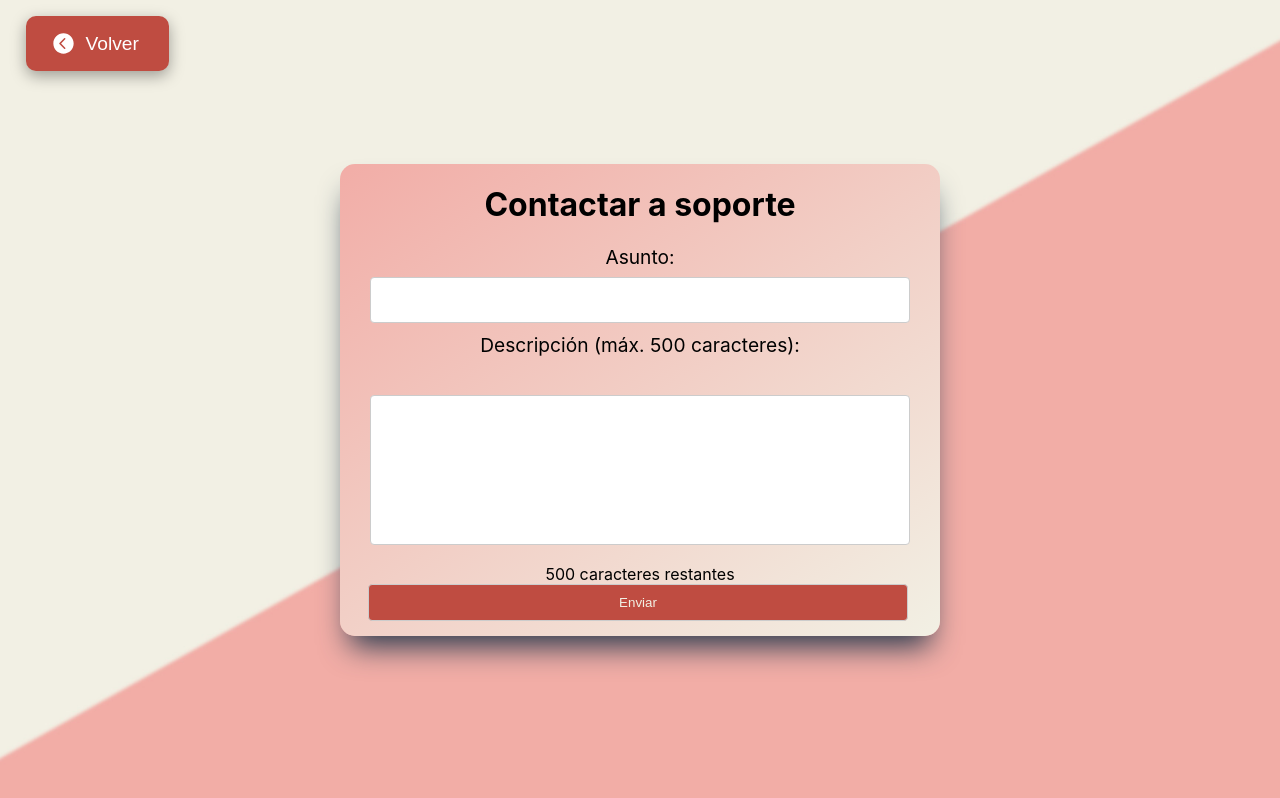
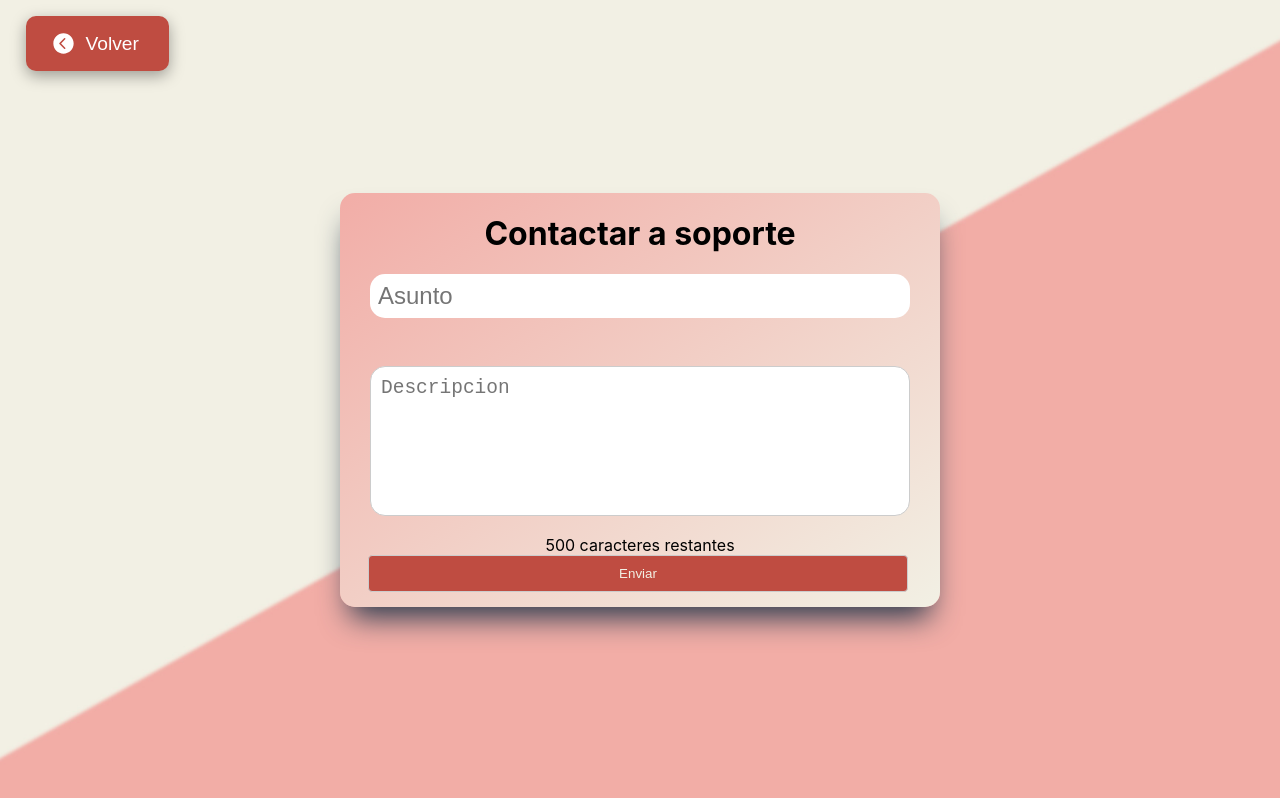
Before and after one commit to leodelmas00/front-truequetools, a React (Create React App) app: page /Support in a window 1280 px wide. Built offline with nearby package versions, Linux system fonts and the light colour scheme.

Commit message:
Cambios generales

```diff
--- a/src/components/HistorialSolicitudes.jsx
+++ b/src/components/HistorialSolicitudes.jsx
@@ -1,8 +1,11 @@
+import React, { useState, useEffect } from 'react';
+import axios from 'axios';
+import { baseURL } from '../api/trueque.api';
+import { IoChevronBackCircle } from 'react-icons/io5';
 import '../styles/HistorialSolicitudes.css';
-import axios from 'axios';
-import { useState, useEffect } from 'react';
-import { baseURL } from '../api/trueque.api';
-import { IoChevronBackCircle } from "react-icons/io5";
+import 'animate.css';
+import 'animate.css/animate.min.css';
+
 
 function HistorialSolicitudes() {
     const [solicitudes, setSolicitudes] = useState([]);
@@ -30,6 +33,10 @@ function HistorialSolicitudes() {
         loadSolicitudes();
     }, []);
 
+    const handleGoBack = () => {
+        window.history.back(); // Redirige a la página anterior en el historial del navegador
+    };
+
     if (loading) {
         return <div className="loading">Cargando...</div>;
     }
@@ -38,17 +45,13 @@ function HistorialSolicitudes() {
         return <div className="error">{error}</div>;
     }
 
-    const handleGoBack = () => {
-        window.history.back(); // Redirige a la página anterior en el historial del navegador
-      };
-
     return (
         <div className="background-container">
             <button className="volver-btn" onClick={handleGoBack}>
-                    <IoChevronBackCircle size={25} />
-                    Volver
+                <IoChevronBackCircle size={25} />
+                Volver
             </button>
-            <div className="historial-container">
+            <div className="historial-container animate__animated animate__rotateIn">
                 <h1 className="historial-title">Historial de solicitudes</h1>
                 <table className="historial-table">
                     <thead>
--- a/src/components/Support.jsx
+++ b/src/components/Support.jsx
@@ -60,8 +60,9 @@ function Support() {
                 <h1>Contactar a soporte</h1>
                 <form onSubmit={handleSubmit} className="support-form">
                     <div className="form-group-support">
-                        <label htmlFor="subject" className="label-support">Asunto:</label>
+                        <label htmlFor="subject" className="label-support"></label>
                         <input
+                            placeholder='Asunto'
                             type="text"
                             id="subject"
                             value={subject}
@@ -71,13 +72,14 @@ function Support() {
                         />
                     </div>
                     <div className="form-group-support">
-                        <label htmlFor="description" className="label-support">Descripción (máx. 500 caracteres):</label>
+                        <label htmlFor="description" className="label-support"></label>
                         <textarea
                             id="description"
                             value={description}
                             onChange={handleDescriptionChange}
                             className="textarea-description-support"
                             maxLength={500}
+                            placeholder='Descripcion'
                             style={{ resize: 'none' }} // Evita que el textarea sea redimensionable
                         />
                         <div className="character-counter">{remainingCharacters} caracteres restantes</div>
--- a/src/styles/HistorialSolicitudes.css
+++ b/src/styles/HistorialSolicitudes.css
@@ -9,6 +9,7 @@
     display: flex;
     justify-content: center;
     align-items: center;
+
 }
 
 .historial-container {
@@ -16,9 +17,12 @@
     padding: 20px;
     border-radius: 8px;
     background-color: rgba(249, 249, 249, 0.6); /* Slightly transparent to show the background image */
+    background: linear-gradient(145deg, #f2f0e4, #f2ada7);
     box-shadow: 0 4px 8px rgba(0, 0, 0, 0.1);
     max-width: 800px;
     width: 100%;
+    overflow-y: auto;
+    animation-delay: 1s;
 }
 
 .historial-title {
@@ -26,11 +30,13 @@
     margin-bottom: 20px;
     text-align: center;
     color: #333;
+
 }
 
 .historial-table {
     width: 100%;
     border-collapse: collapse;
+
 }
 
 .historial-table th, .historial-table td {
@@ -40,15 +46,19 @@
     text-align: left;
     border-bottom: 1px solid #ddd;
     font-size: 150%;
+
 }
 
 .historial-table th {
     background-color: #f2f2f2;
     font-weight: bold;
+
 }
 
 .historial-table tr:hover {
-    background-color: #f1f1f1;
+    background-color: #f2ada7;
+    color:#bf4c41;
+    background: linear-gradient(145deg, #f2ada7, #f2f0e4) ;
 }
 
 .loading, .error {
--- a/src/styles/Support.css
+++ b/src/styles/Support.css
@@ -33,8 +33,8 @@
     width: 90%;
     padding: 8px;
     font-size: 150%;
-    border: 1px solid #ccc;
-    border-radius: 4px;
+    border: none;
+    border-radius: 15px;
     box-sizing: border-box;
     margin-bottom: 10px;
 }
@@ -60,6 +60,7 @@
 
 .textarea-description-support {
     height: 150px; /* Altura fija del textarea */
+    border-radius: 15px;
 }
 
 .button-submit-support {
```
